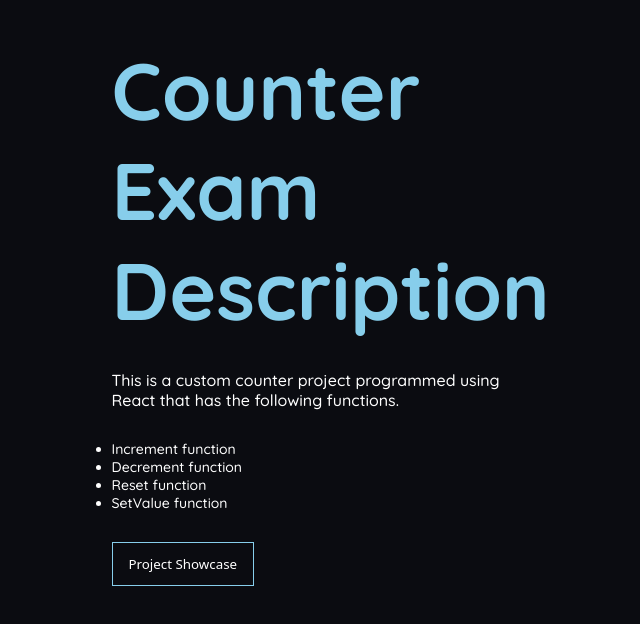
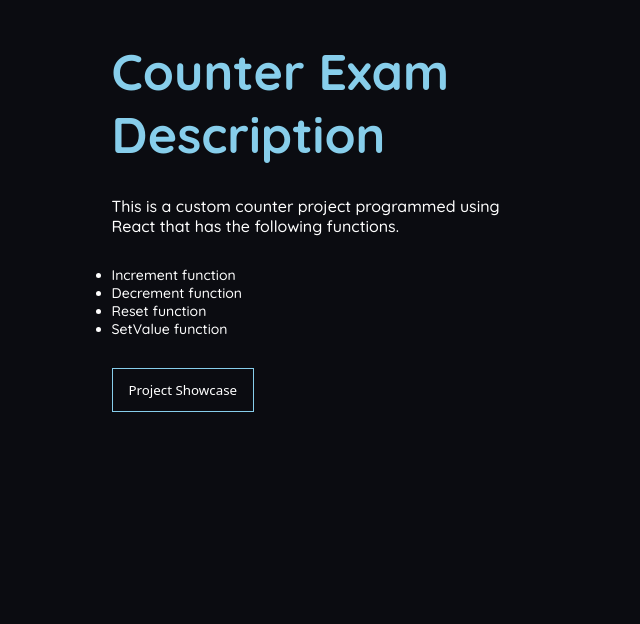
Before and after one commit to ukadavid/altschool-project, a React (Create React App) app: page / in a window 1280 px wide. Shown: the top 624 px of the page, without its empty margins (326-966 px from the left). Built offline with nearby package versions, Linux system fonts and the light colour scheme; the HTML template or start-up script is replaced by a standard one.

Commit message:
Homepage UI VIII

```diff
--- a/src/styles/Home.css
+++ b/src/styles/Home.css
@@ -31,10 +31,6 @@
     padding: 24px 48px;
   }
 
-  .homepage h1 {
-    font-size: 80px;
-  }
-
   .homepage p {
     font-size: 16px;
   }
```
